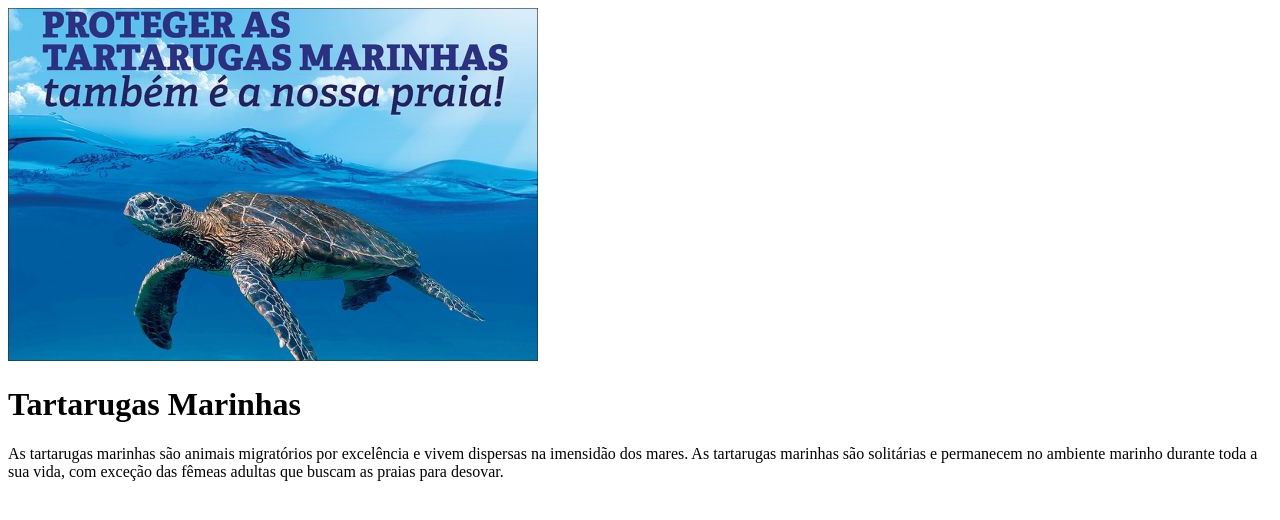
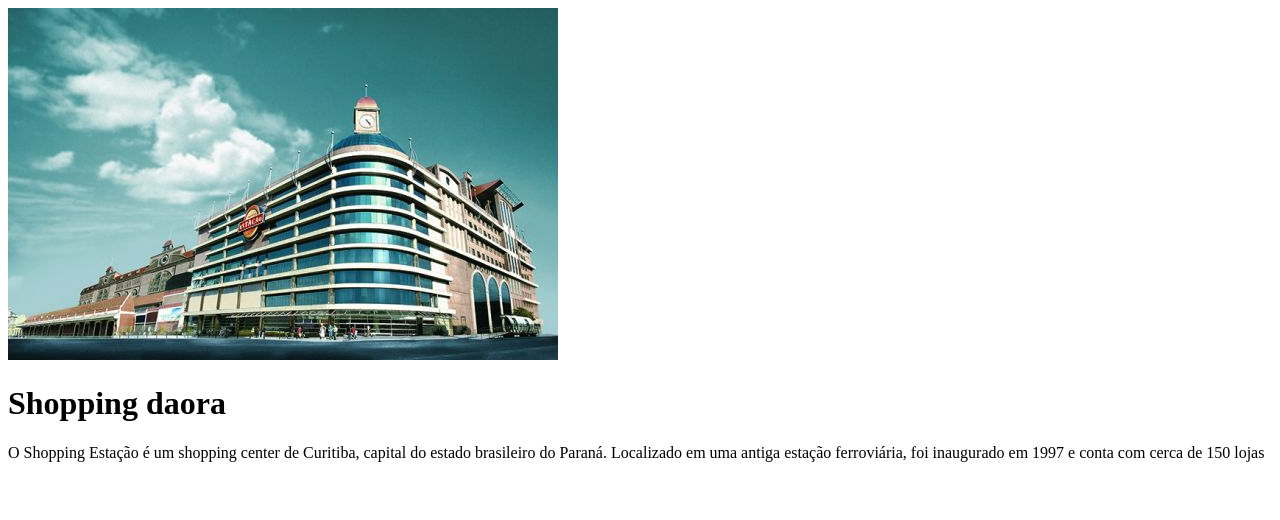
Before and after one commit to kevinlindex/Kev-o-trabalhador, a plain HTML site: page index.html in a window 1280 px wide. Drawn offline with Linux system fonts and the light colour scheme.

Commit message:
Update index.html

```diff
--- a/index.html
+++ b/index.html
@@ -4,13 +4,12 @@
     <meta charset="utf-8">
     <meta name="viewport" content="width=device-width, initial-scale=1.0">
   <title>Kevin Willian</title>
-  <link rel="shortcut icon
+  <link rel="shortcut icon" href="
 
    </head>
     <body>
-      <img src="1515414479tarta.jpg" alt= "tartarugas">
-      <h1>Tartarugas Marinhas</h1>
-      <p>As tartarugas marinhas são animais migratórios por excelência e vivem dispersas na imensidão dos mares. As tartarugas marinhas são solitárias e permanecem no ambiente marinho durante toda a sua vida, com exceção das fêmeas adultas que buscam as praias para desovar.</p>
-
+      <img src="7_estacao.jpg" alt= "shopping estação">
+      <h1>Shopping daora</h1>
+     <p>O Shopping Estação é um shopping center de Curitiba, capital do estado brasileiro do Paraná. Localizado em uma antiga estação ferroviária, foi inaugurado em 1997 e conta com cerca de 150 lojas</p>
     </body>
  </html>
```
